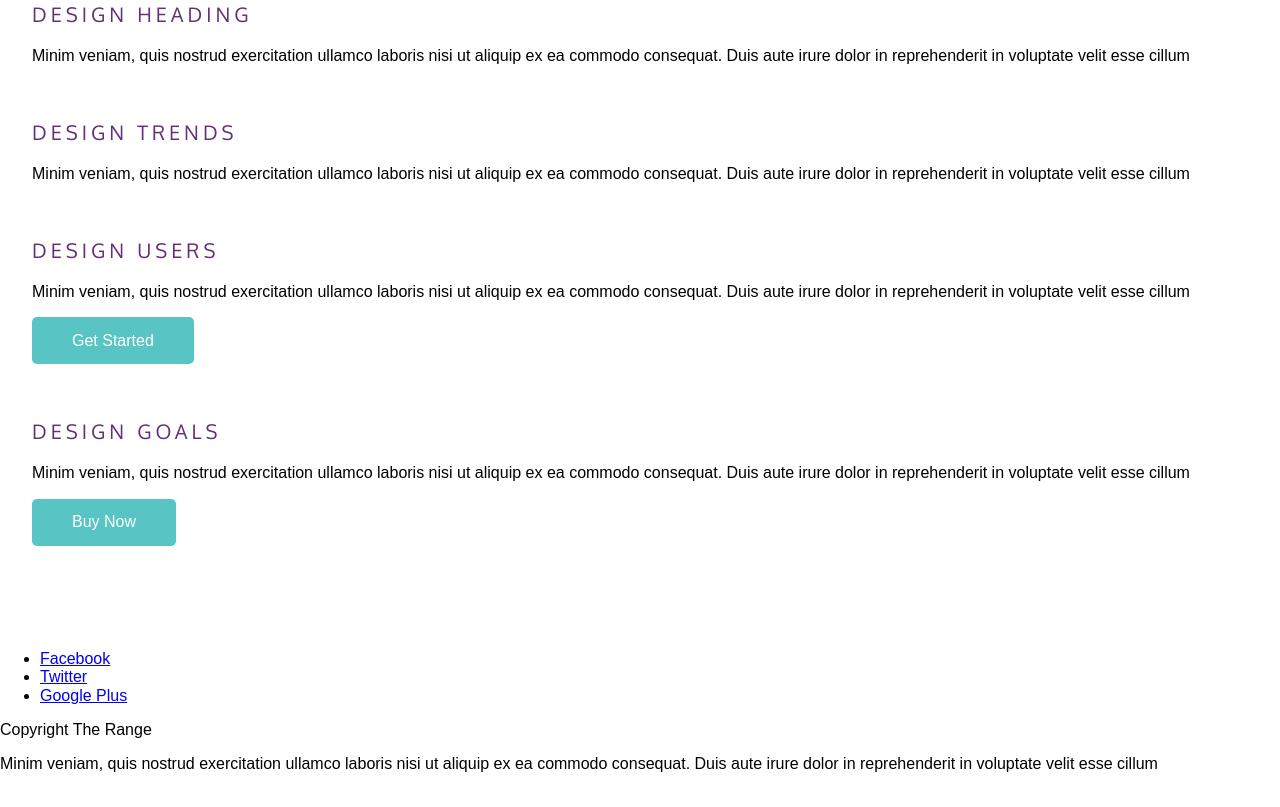
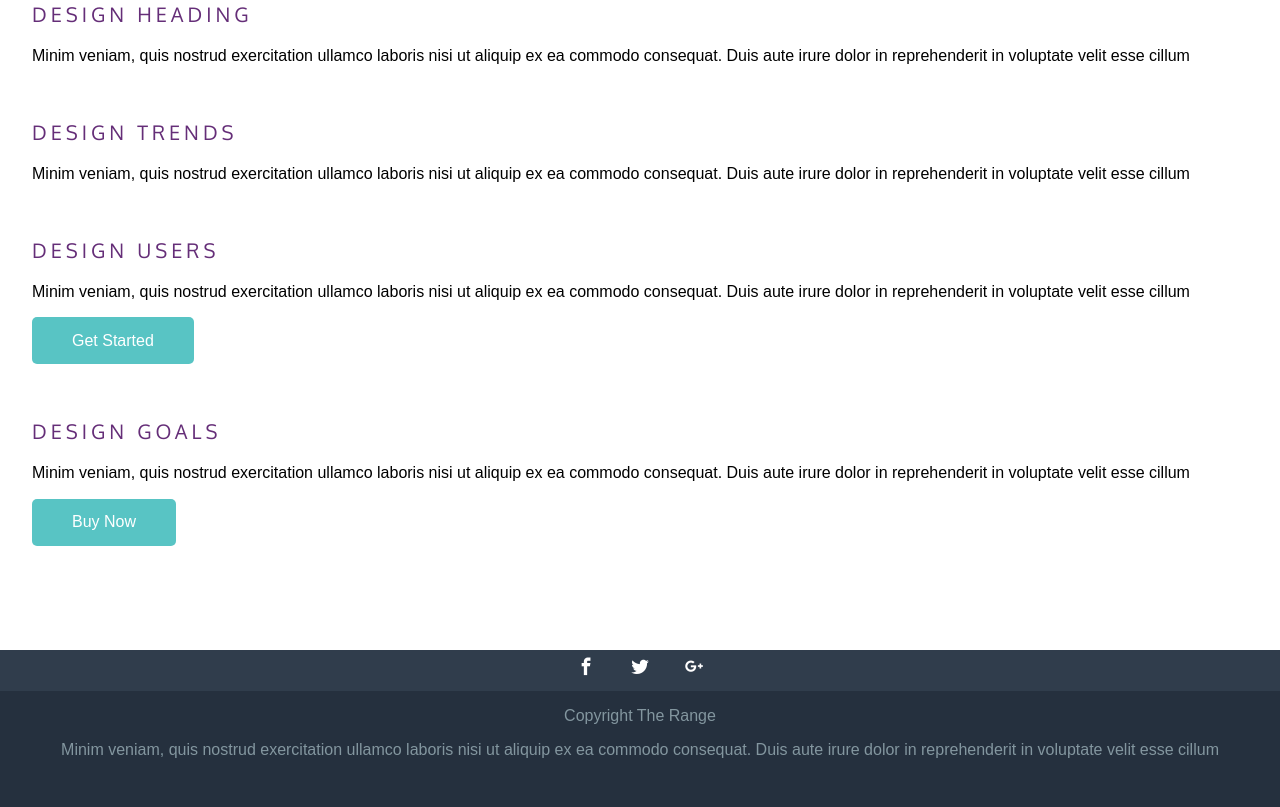
Before and after one commit to NatanLisboa/range-hotels, a plain HTML site: page index.html in a window 1280 px wide. Shown: the part 1238-2045 px from the top of the page. Drawn offline with Linux system fonts and the light colour scheme; files whose address does not match are found by name.

Commit message:
Add stylization to footer

```diff
--- a/css/main.css
+++ b/css/main.css
@@ -109,3 +109,34 @@ h1, h2, h3, h4, h5, h6 {
     letter-spacing: 0.2em;
     font-weight: normal;
 }
+
+.hidden {
+    width: 0;
+    height: 0;
+    overflow: hidden;
+    opacity: 0;
+    display: block;
+}
+
+.footer {
+    background: #25303e;
+    color: #83969f;
+    text-align: center;
+    padding-bottom: 2em;
+}
+
+.footer-menushare {
+    background: #303d4c;
+    padding: 0.5em;
+}
+
+.footer-menushare li {
+    display: inline-block;
+    margin: 0 1em;
+}
+
+.footer-menushare a {
+    font-size: 1.1em;
+    text-decoration: none;
+    color: white;
+}
--- a/index.html
+++ b/index.html
@@ -80,11 +80,11 @@
         </article>
     </section>
 
-    <footer>
-        <ul>
-            <li><a href="#">Facebook</a></li>
-            <li><a href="#">Twitter</a></li>
-            <li><a href="#">Google Plus</a></li>
+    <footer class="footer">
+        <ul class="footer-menushare">
+            <li><a href="#" class="icon-facebook"><span class="hidden">Facebook</span></a></li>
+            <li><a href="#" class="icon-twitter"><span class="hidden">Twitter</span></a></li>
+            <li><a href="#" class="icon-google-plus"><span class="hidden">Google Plus</span></a></li>
         </ul>
         <p>Copyright The Range</p>
         <p>Minim veniam, quis nostrud exercitation ullamco laboris nisi ut aliquip ex ea commodo consequat. Duis aute irure dolor in reprehenderit in voluptate velit esse cillum</p>
```
